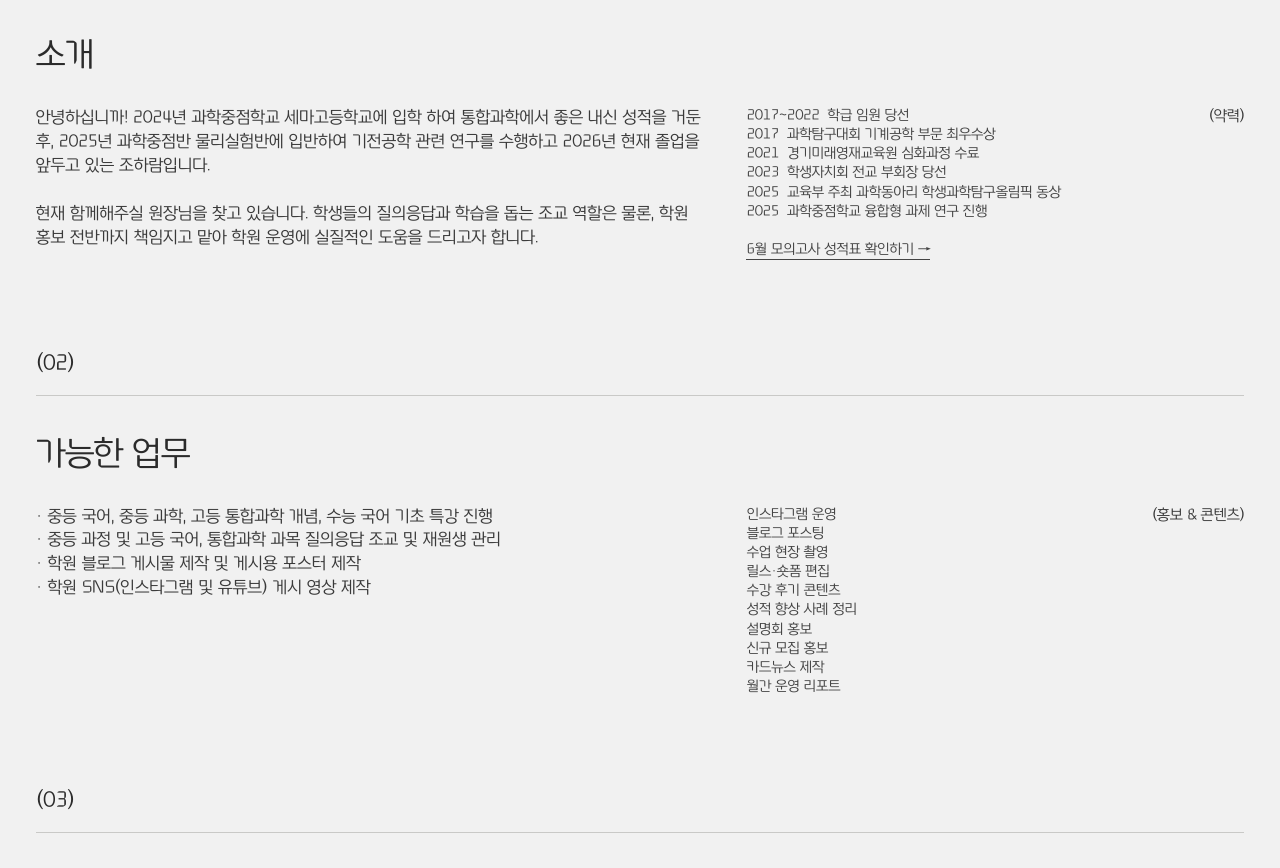
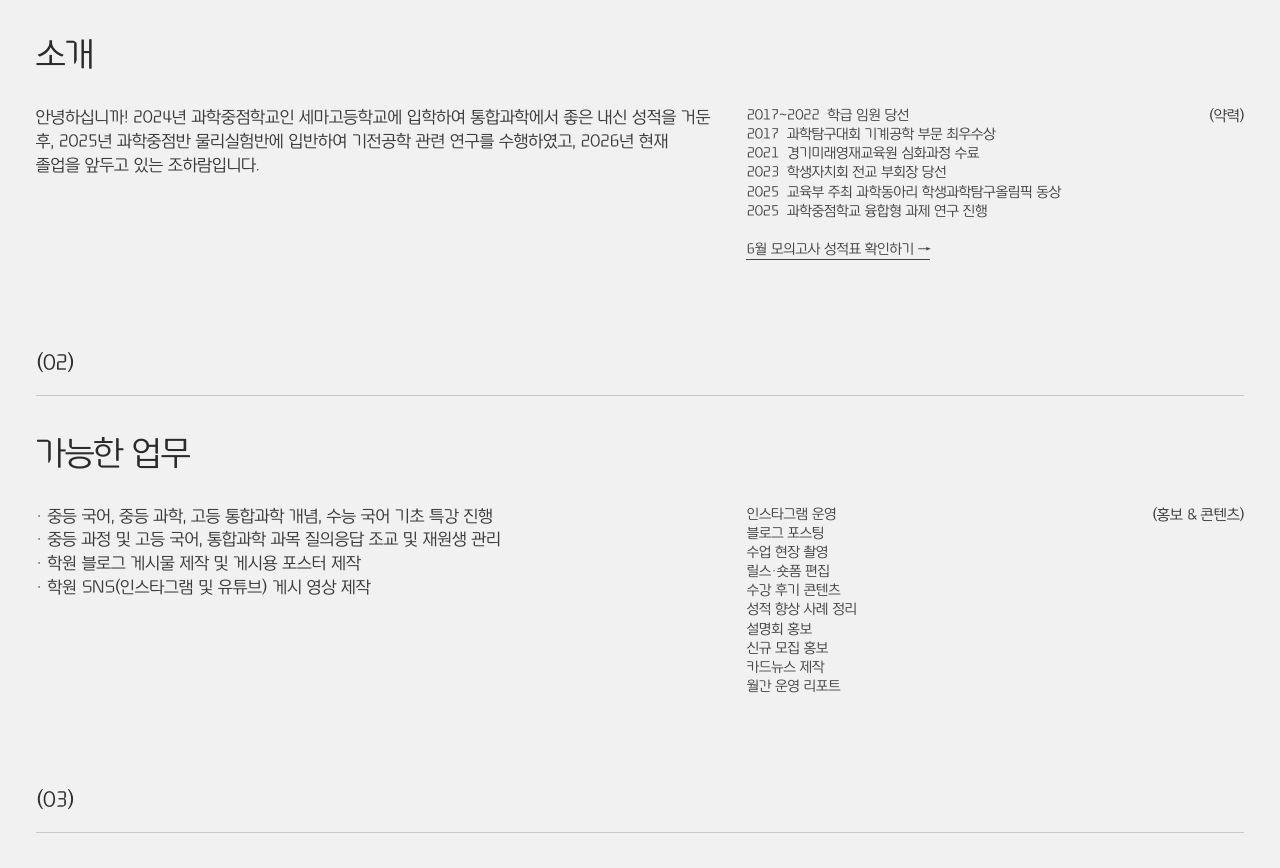
Before and after one commit to bhoonch/pf, a plain HTML site: page index.html in a window 1280 px wide. Shown: the part 1122-1990 px from the top of the page. Drawn offline with Linux system fonts and the light colour scheme; a web font is replaced by a local one.

Commit message:
(01) 소개 2문단 삭제, 맞춤법·띄어쓰기 수정
Co-Authored-By: Claude Opus 5.5 <noreply@anthropic.com>

```diff
--- a/index.html
+++ b/index.html
@@ -228,7 +228,7 @@ br.m{display:none}
       <div class="row-num">(01)</div>
       <h3>소개</h3>
       <div class="row-body">
-        <p>안녕하십니까! 2024년 과학중점학교 세마고등학교에 입학 하여 통합과학에서 좋은 내신 성적을 거둔 후, 2025년 과학중점반 물리실험반에 입반하여 기전공학 관련 연구를 수행하고 2026년 현재 졸업을 앞두고 있는 조하람입니다. <br><br>현재 함께해주실 원장님을 찾고 있습니다. 학생들의 질의응답과 학습을 돕는 조교 역할은 물론, 학원 홍보 전반까지 책임지고 맡아 학원 운영에 실질적인 도움을 드리고자 합니다.</p>
+        <p>안녕하십니까! 2024년 과학중점학교인 세마고등학교에 입학하여 통합과학에서 좋은 내신 성적을 거둔 후, 2025년 과학중점반 물리실험반에 입반하여 기전공학 관련 연구를 수행하였고, 2026년 현재 졸업을 앞두고 있는 조하람입니다.</p>
         <ul><li>2017~2022&nbsp;&nbsp;학급 임원 당선</li><li>2017&nbsp;&nbsp;과학탐구대회 기계공학 부문 최우수상</li><li>2021&nbsp;&nbsp;경기미래영재교육원 심화과정 수료</li><li>2023&nbsp;&nbsp;학생자치회 전교 부회장 당선</li><li>2025&nbsp;&nbsp;교육부 주최 과학동아리 학생과학탐구올림픽 동상</li><li>2025&nbsp;&nbsp;과학중점학교 융합형 과제 연구 진행</li><li class="more"><a class="u" href="score-2026-06.png" target="_blank" rel="noopener">6월 모의고사 성적표 확인하기 →</a></li></ul>
         <span class="tag">(약력)</span>
       </div>
```
